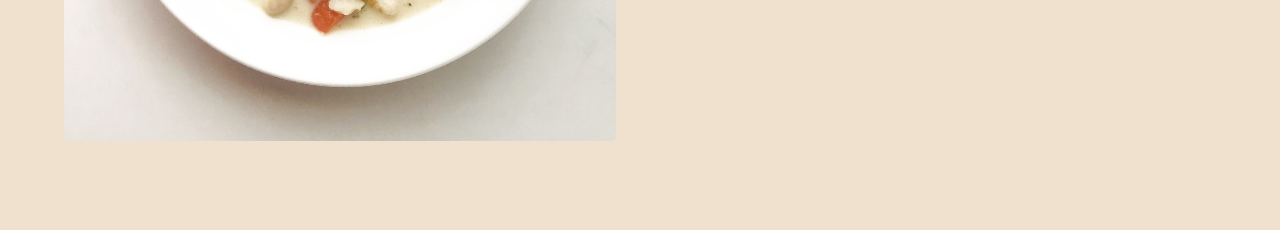
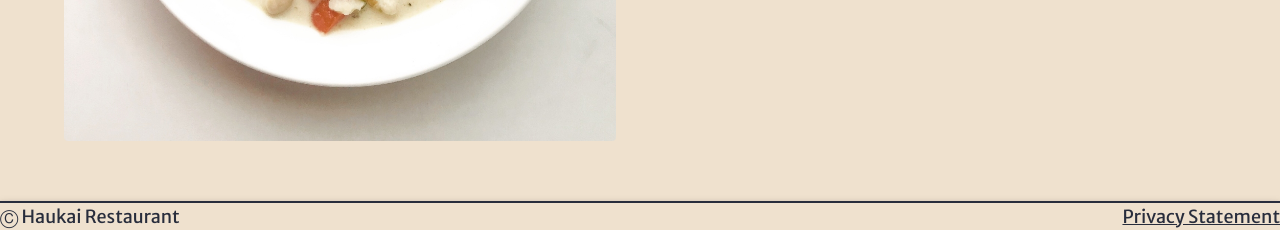
Before and after one commit to Daubles/Haukai, a PHP site: page / in a window 1280 px wide. Shown: the part 2096-2326 px from the top of the page. Before the commit the page ends 2237 px from the top, so only its background shows below. Run offline with PHP 8.4, Linux system fonts and the light colour scheme.

Commit message:
Added footer to every page

```diff
--- a/default.css
+++ b/default.css
@@ -47,3 +47,7 @@ h4{
 #about, #menuappmain, #menudessert{
     border-bottom: 2px solid #282D3C;
 }
+
+footer{
+    border-top: 2px solid #282D3C;
+}
--- a/index.html
+++ b/index.html
@@ -96,6 +96,12 @@
             </div>
         </div>
 
+         <!-- Footer -->
+         <footer class=" w3-bar w3-card w3-large">
+            <a href="./index.html#privacy" class="w3-right">Privacy Statement</a>
+            <a class="w3-center">Ⓒ Haukai Restaurant</a>
+        </footer>
+
         <!-- Script for opening mobile menu -->
         <script>
             function menu_open() {
```
Also changed, not shown: contact.html (+8 -2 lines), hours.html (+9 -1 lines), menu.html (+7 -1 lines), reservations.html (+8 -1 lines).
